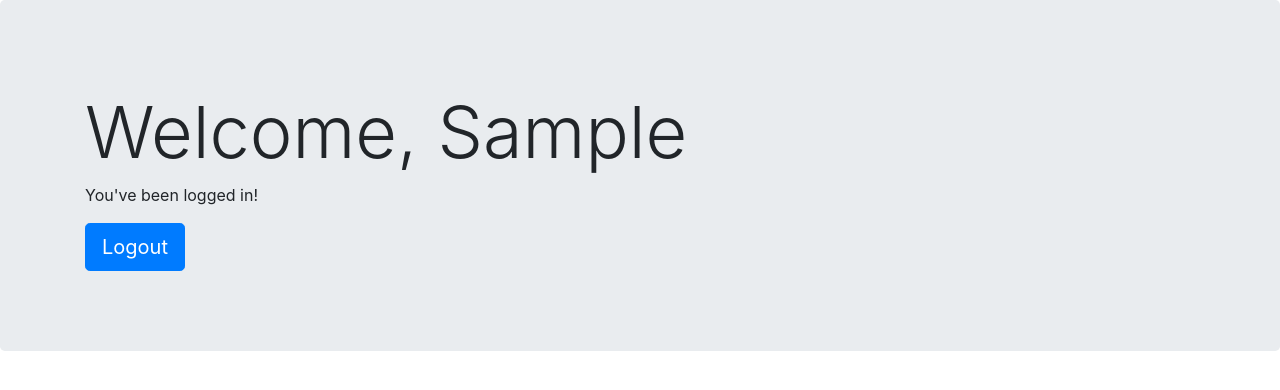
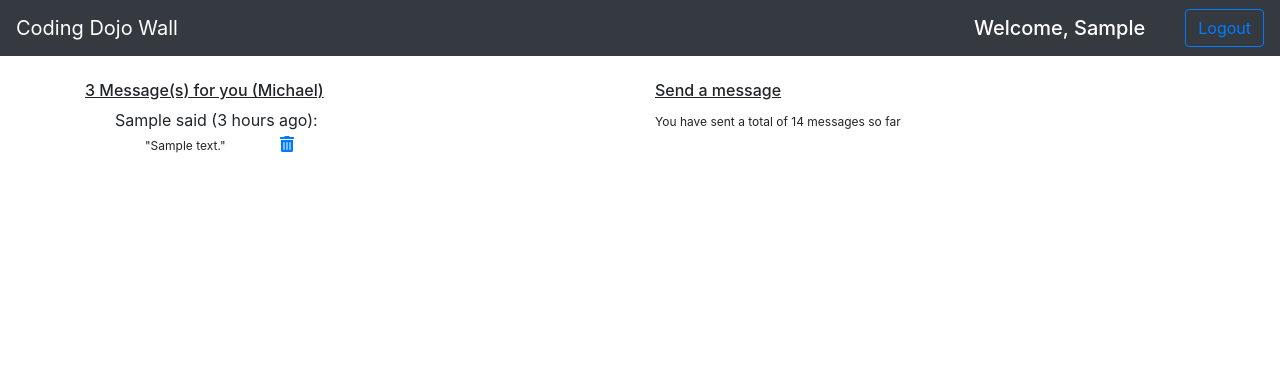
Before and after one commit to koandamb01/Dojo_Flask_MySQL, a Flask app: page /wall in a window 1280 px wide. Shown: the top 390 px of the page. Run offline with Flask 2, Linux system fonts and the light colour scheme; the visitor is signed in with stand-in values (Sample User, id 1); tables that the repository leaves empty or names only in its code hold one stand-in row (values such as "Sample post"); one stand-in notice (Sample message) is shown; some libraries are stand-ins or nearby versions.

Commit message:
login register simple wall updated

```diff
--- a/login_registration/server.py
+++ b/login_registration/server.py
@@ -22,11 +22,30 @@ def welcome():
     if 'user_id' not in session.keys():
         return redirect('/')
     else:
+        # Get the user information from the database
         data = {'id': session['user_id']}
         mysql = connectToMySQL('login_registration_DB')
-        query = 'SELECT * FROM users WHERE id = %(id)s'
-        row = mysql.query_db(query, data)
-        return render_template('welcome.html', row=row)
+        query = """SELECT users.first_name AS first_name,
+                    users2.first_name AS sender_name,
+                    messages.id AS message_id,
+                    messages.message AS message,
+                    messages.sender_id AS sender_id,
+                    messages.receiver_id AS receiver_id, messages.created_at AS created_at
+                    FROM users
+                    LEFT JOIN messages ON messages.receiver_id = users.id
+                    LEFT JOIN users AS users2 ON users2.id = messages.sender_id
+                    WHERE users.id = %(id)s;"""
+        user = mysql.query_db(query, data)
+
+        # Get the list of users except the logged in user
+        mysql = connectToMySQL('login_registration_DB')
+        query = 'SELECT  (SELECT id FROM users WHERE id = %(id)s) AS sender_id, id AS receiver_id, first_name AS receiver_name FROM users WHERE id <> %(id)s;'
+        msg_data = mysql.query_db(query, data)
+        # render welcome page now
+
+        # print('user: ', user)
+        # print('No users: ', msg_data)
+        return render_template('welcome.html', user=user, msg_data=msg_data)
 
 @app.route('/logout')
 def logout():
@@ -56,6 +75,38 @@ def login():
     return redirect('/')
 
 
+######################## @routes for the messages below #############################
+@app.route('/delete/<id>')
+def delete_message(id):
+    print("delete id:", id)
+    data = {'id': id}
+
+    print('dict:', data)
+    mysql = connectToMySQL('login_registration_DB')
+    query = 'DELETE FROM messages WHERE id = %(id)s'
+    mysql.query_db(query, data)
+    return redirect('/wall')
+
+
+@app.route('/send', methods=['POST'])
+def send():
+    print('#'*20, "send route entered", "#"*20)
+    if request.method == 'POST':
+        # record data from form
+        data = {
+            'message': request.form['message'],
+            'sender_id': request.form['sender_id'],
+            'receiver_id': request.form['receiver_id']
+        }
+
+        mysql = connectToMySQL('login_registration_DB')
+        query = 'INSERT INTO messages (message, sender_id, receiver_id) VALUES (%(message)s, %(sender_id)s, %(receiver_id)s);'
+        mysql.query_db(query, data)
+    return redirect('/wall')
+
+
+
+######################## @route for Registration #############################
 @app.route('/register', methods=['POST'])
 def register():
     # validattion check for first Name
@@ -190,6 +241,8 @@ def register():
         return redirect('/wall')
 
 
+
+
 def debug():
     print("*"*20,"Debuging","*"*20)
     print("Form Inputs: ", request.form)
--- a/login_registration/templates/layout.html
+++ b/login_registration/templates/layout.html
@@ -15,6 +15,49 @@
         span{
             font-size: 12px;
         }
+
+        h6 {
+            text-decoration: underline;
+        }
+
+        h5{
+            color: white;
+            margin-right: 40px;
+        }
+        .msg-box{
+            width: 300px;
+            /* background-color: grey; */
+            margin: 0px 0px 40px 30px;
+        }
+        .msg-box p{
+            margin: 0px;
+        }
+        .msg-box span{
+            margin: 0px 50px 0px 30px;
+        }
+
+        .msg-send{
+            margin: 0px 0px 40px 0px;
+        }
+
+        .msg-send p{
+            width: 80px;
+        }
+        .msg-send p, .msg-send input, .msg-send form{
+            display: inline-block;
+            vertical-align: top;
+        }
+
+        .msg-send input{
+            height: 40px;
+            border: 1px solid rgb(20, 20, 20);
+            border-radius: 5px;
+        }
+
+
+
+
+
     </style>
 </head>
 <body>
--- a/login_registration/templates/welcome.html
+++ b/login_registration/templates/welcome.html
@@ -2,17 +2,50 @@
 
 {% block body %}
 {% with messages = get_flashed_messages(with_categories=true) %}
-<div class="jumbotron">
+
+<nav class="navbar navbar-dark bg-dark">
+    <span class="navbar-brand">Coding Dojo Wall</span>
+    <form class="form-inline my-2 my-lg-0 right">
+        <h5 class="my-2 my-lg-0">Welcome, {{ user[0]['first_name'] }}</h5>
+        <a class="btn btn-outline-primary my-2 my-sm-0" href="/logout" role="button">Logout</a>
+    </form>
+</nav>
+
 <div class="container">
-    {% for category, message in messages %}
-        {% if category == 'register' %}
-            <span class="text-success">{{ message }}</span>
-        {% endif %}
-    {% endfor %}
-    <h1 class="display-3">Welcome, {{ row[0]['first_name'] }}</h1>
-    <p>You've been logged in!</p>
-    <p><a class="btn btn-primary btn-lg" href="/logout" role="button">Logout</a></p>
+    <div class="row">
+        <div class="col-md-6">
+            {% if user[0].message %}
+                <h6>3 Message(s) for you (Michael)</h6>
+                {% for data in user %}
+                    <div class="msg-box">
+                        <p>{{ data.sender_name }} said (3 hours ago):</p>
+                        <span>"{{ data.message }}"</span>
+                        <a href="/delete/{{ data.message_id }}"><i class="fas fa-trash-alt"></i></a>
+                    </div>
+                {% else %}
+                <h6>You have not message</h6>
+                {% endfor %}
+            {% endif %}
+        </div>
+
+        <div class="col-md-6">
+            <h6>Send a message</h6>
+            <span>You have sent a total of 14 messages so far</span>
+
+            {% for data in msg_data %}
+                <div class="msg-send">
+                    <p>{{ data.receiver_name }}</p>
+                    <form action="/send" method="POST">
+                        <input type="hidden" name="sender_id" value="{{ data.sender_id }}">
+                        <input type="hidden" name="receiver_id" value="{{ data.receiver_id }}">
+                        <input type="text" class="form-group" name="message">
+                        <button class="btn-success" type="submit">Send</button>
+                    </form>
+                </div>
+            {% endfor %}
+        </div>
+    </div>
 </div>
-</div>
+
 {% endwith %}
 {% endblock %}
```
